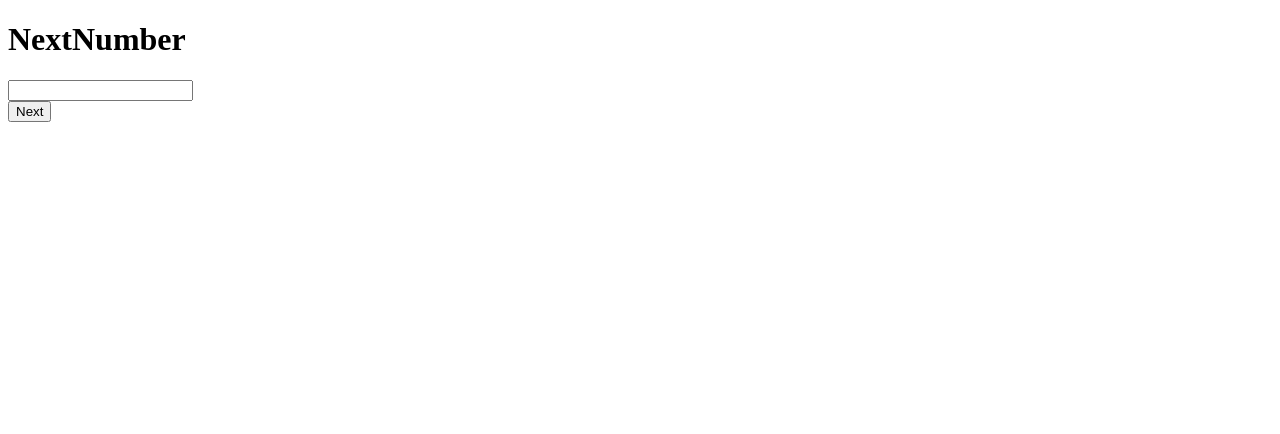
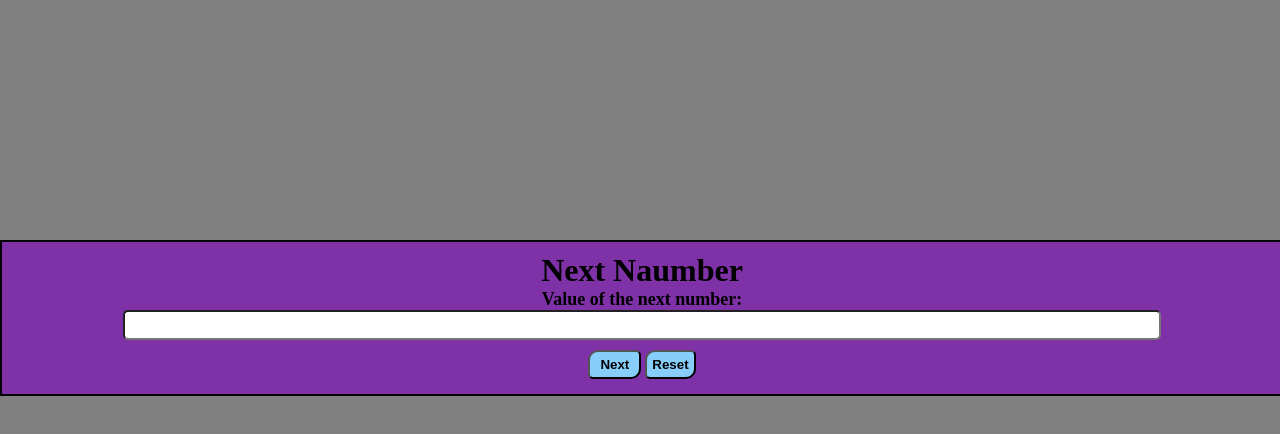
Before and after one commit to sphathimandla-makhanya/nextNumber, a plain HTML site: page index.html in a window 1280 px wide. Drawn offline with Linux system fonts and the light colour scheme.

Commit message:
made final edits

```diff
--- a/css/style.css
+++ b/css/style.css
@@ -0,0 +1,68 @@
+*{
+    padding: 0%;
+    margin: 0%;
+}
+
+body{
+    background-color: gray;
+}
+
+h2{
+    text-align: center;
+    font-size: xx-large;
+}
+.main{
+   margin-top: 15rem;
+   display: table;
+   padding-bottom: 15px;
+   padding-top: 10px;
+   background-color:#7f32a8;
+   border: solid 2.5px black;
+   align-items: center;
+   width: 100%;
+   text-align: center;
+}
+.main label{
+    display: table-row;
+    font-weight: bold;
+    font-size: large;
+    text-align: center;
+}
+
+.main input{
+    display: table-row;
+    padding: 5px;
+    border-radius: 5px;
+    height: 1rem;
+    text-align: center;
+    align-items: center;
+    font-size: large;
+}
+
+#btn{
+    margin-top: 10px;
+    background-color: lightskyblue;
+    padding: 5px;
+    padding-left: 10px;
+    padding-right: 10px;
+    border-radius: 10px 5px 10px;
+    font-weight: bold;
+}
+#btn1{
+    margin-top: 10px;
+    background-color: lightskyblue;
+    padding: 5px;
+    border-radius: 10px 5px 10px;
+    font-weight: bold;
+}
+
+@media screen and (max-width: 300px) {
+    .main input{
+        width: 50%;
+    }
+}
+@media screen and (min-width: 720px) {
+    .main input{
+        width: 80%;
+    }
+}
--- a/index.html
+++ b/index.html
@@ -4,15 +4,23 @@
     <meta charset="UTF-8">
     <meta name="viewport" content="width=device-width, initial-scale=1.0">
     <title>Document</title>
+
+
+    <link rel="stylesheet" href="/css/style.css">
+
 </head>
 <body>
-    <h1>NextNumber</h1>
+    <div class="main">
+        <h2>Next Naumber</h2>
+        <label>Value of the next number:</label>
+        <input type="text" data-value placeholder="">
 
-    <div>
-        <input data-view type="text" placeholder="" view>
+        <div>
+            <button id="btn" data-btn>Next</button>
+            <button id="btn1" data-btn1>Reset</button>
+        </div>
     </div>
 
-    <div><button data-btn type="button">Next</button></div>
     <script src="/javascript/index.js"></script>
 </body>
 </html>
--- a/javascript/index.js
+++ b/javascript/index.js
@@ -15,4 +15,9 @@ function numbers() {
 
 let btn= document.querySelector('[data-btn]')
 btn.addEventListener('click', numbers)
-let view= document.querySelector('[data-view]')
+let view= document.querySelector('[data-value]')
+
+let btn1= document.querySelector('[data-btn1]')
+btn1.addEventListener('click', function () {
+    view.value="";
+})
```
